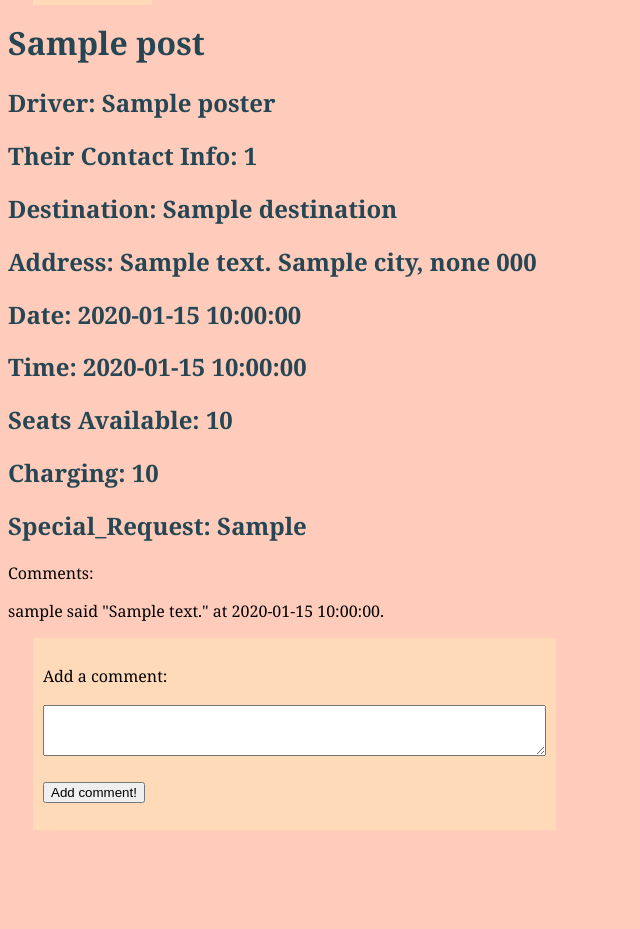
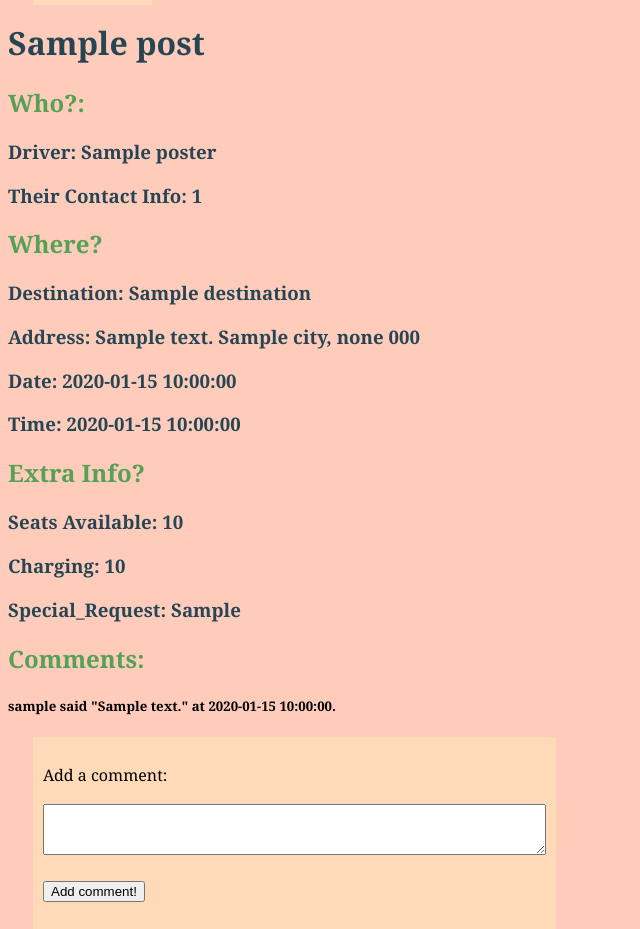
Before and after one commit to daisyhollifield/rideshare, a Python web app: template flask/templates/post.html in a window 1280 px wide. Shown: the part 48-977 px from the top of the page, without its empty margins (0-640 px from the left). Before the commit the page ends 878 px from the top, so only its background shows below. Run offline with Jinja, Linux system fonts and the light colour scheme; the template is opened without the code that fills it: most values are stand-ins (such as "Sample title", 1, 10 or a date in 2020).

Commit message:
just some html and css stuff

```diff
--- a/flask/app.py
+++ b/flask/app.py
@@ -85,6 +85,7 @@ def my_posts():
         else:
             pid = request.form['pid']
             cf.deactivatePost(conn, pid)
+            #valerie this needs to be changed to a redirect (try deleting something and see how the post doesn't get deleted from myposts unless you refresh page)
             return render_template('myposts.html',title='Main Page', posts = myPosts, users=users, states=states, username=username, is_logged_in=is_logged_in)
 
 @app.route('/applogin/')
--- a/flask/static/style.css
+++ b/flask/static/style.css
@@ -85,10 +85,13 @@ h1 {
     color: var(--color-header);
 }
 
-h2, h3 {
+h2 {
+    color: rgb(85, 161, 85);
+}
+
+h3 {
     color: var(--color-header);
 }
-
 
 /* for a simple navbar. Talk to Scott if you want drop-downs. */
 nav > ul {
--- a/flask/templates/myposts.html
+++ b/flask/templates/myposts.html
@@ -49,4 +49,6 @@
 {% endfor %}
 
 
+
+
 {% endblock %}
--- a/flask/templates/post.html
+++ b/flask/templates/post.html
@@ -8,43 +8,42 @@
     {% block main_content %}
     <div>
     <h1>{{ post.title }}</h1>
+    <h2>Who?: </h2>
     {% if post.type=='looking for' %}
-    <h2>Person Looking For a Ride: {{ poster.name }}</h2>
+    <h3>Person Looking For a Ride: {{ poster.name }}</h3>
     {% else %}
-    <h2>Driver: {{ poster.name }}</h2>
+    <h3>Driver: {{ poster.name }}</h3>
     {% endif %}
-    <h2>Their Contact Info: {{ poster.phone_number }}</h2>
+    <h3>Their Contact Info: {{ poster.phone_number }}</h3>
 
-    <h2>Destination: {{ post.destination }}</h2>
-    <h2>Address: {{ post.street_address }} {{ post.city }}, {{post.state}} {{post.zipcode}}</h2>
-    <h2>Date: {{ post.date }} </h2>
-    <h2>Time: {{ post.time }}</h2>
+    <h2>Where? </h2>
+    <h3>Destination: {{ post.destination }}</h3>
+    <h3>Address: {{ post.street_address }} {{ post.city }}, {{post.state}} {{post.zipcode}}</h3>
+    <h3>Date: {{ post.date }} </h3>
+    <h3>Time: {{ post.time }}</h3>
 
+    <h2>Extra Info? </h2>
     {% if post.type=='looking for' %}
-    <h2>Seats Needed: {{ post.seats }}</h2>
+    <h3>Seats Needed: {{ post.seats }}</h3>
     {% else %}
-    <h2>Seats Available: {{ post.seats }}</h2>
+    <h3>Seats Available: {{ post.seats }}</h3>
     {% endif %}
 
     {% if post.type=='looking for' %}
-    <h2>Amount Willing to Pay: {{ post.cost }}</h2>
+    <h3>Amount Willing to Pay: {{ post.cost }}</h3>
     {% else %}
-    <h2>Charging: {{ post.cost}}</h2>
+    <h3>Charging: {{ post.cost}}</h3>
     {% endif %}
 
-    <h2>Special_Request: {{ post.special_request }}</h2>
+    <h3>Special_Request: {{ post.special_request }}</h3>
 
-    <p>Comments:</p>
+
+    <h2>Comments:</h2>
     {% for comment in comments %}
-    <p>{{comment.username}} said "{{comment.content}}" at {{comment.time}}.</p>
+    <h5>{{comment.username}} said "{{comment.content}}" at {{comment.time}}.</h5>
     </div>
     </div>
     {% endfor %}
-
-
-
-
-
 
 
 
--- a/flask/templates/profile.html
+++ b/flask/templates/profile.html
@@ -15,7 +15,7 @@
     <h2>Hometown: {{ user.hometown }}</h2>
     </div>
     <img src="{{url_for('pic',username=pic['username'])}}" width=auto height="300" alt="{{pic['username']}}">
-
+    <br>
     <button type="button"><a href="{{url_for('update_user')}}">Update Profile here</a></button>
 
 
```
